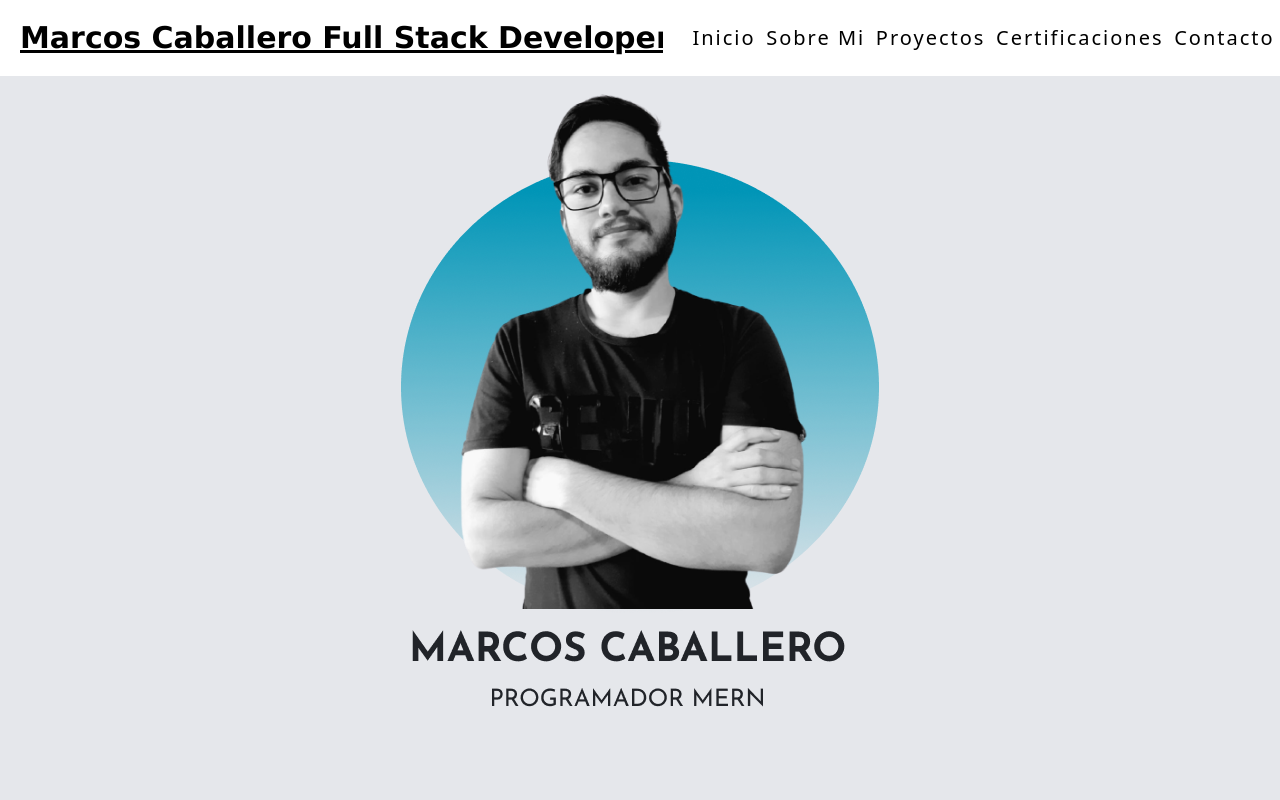
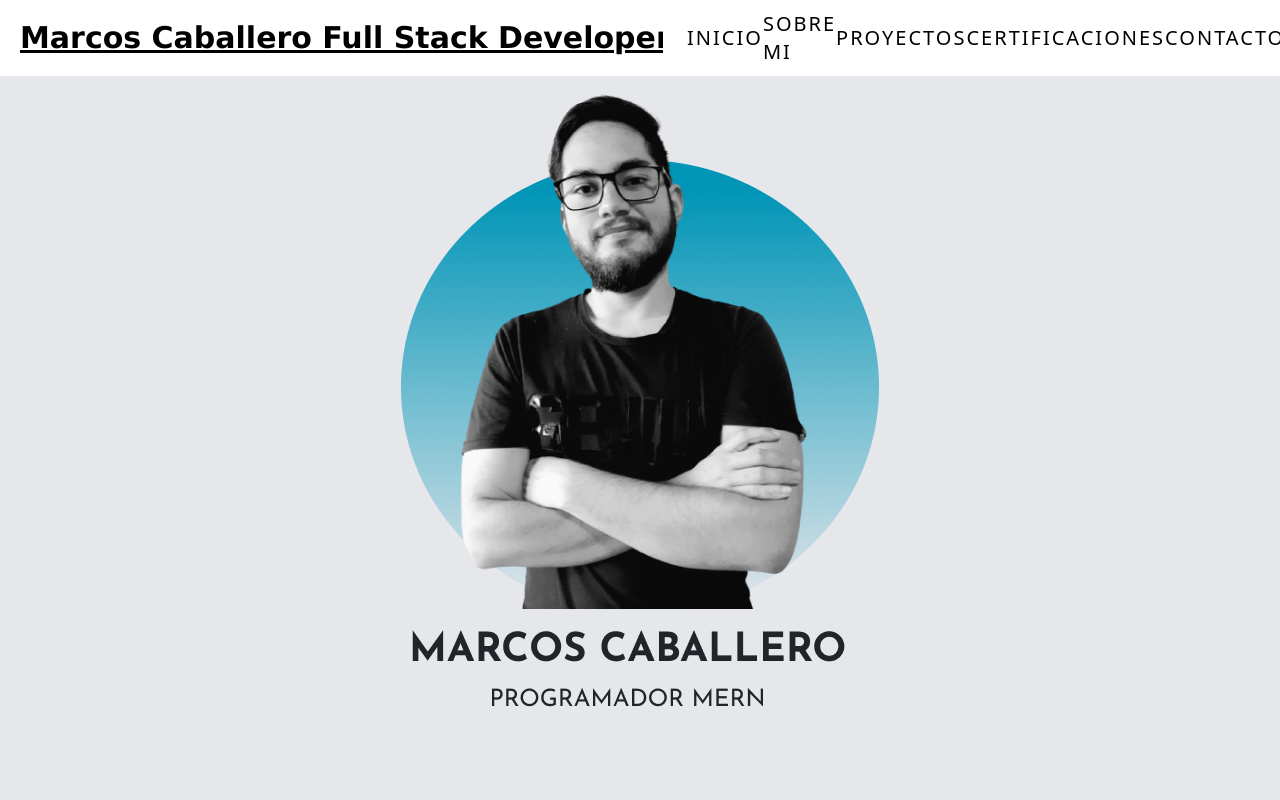
Before and after one commit to MarcosCaballero/personal-portfolio, a React (Create React App) app: page / in a window 1280 px wide. Shown: the top 800 px of the page. Built offline with nearby package versions, Linux system fonts and the light colour scheme.

Commit message:
añadiendo capitalize y uppercase al navbar

```diff
--- a/src/App.css
+++ b/src/App.css
@@ -2,7 +2,6 @@
   margin: 0px;
   padding: 0px;
   box-sizing: border-box;
-  text-transform: capitalize;
 }
 
 h1 {
@@ -16,6 +15,7 @@ h1 {
   width: 31ch;
   animation: typing 5s steps(31), blink 0.5s infinite step-end alternate;
   overflow: hidden;
+  text-transform: capitalize;
 }
 
 @keyframes typing {
--- a/src/components/Navbar/Navbar.tsx
+++ b/src/components/Navbar/Navbar.tsx
@@ -13,7 +13,7 @@ const Navbar = () => {
       <nav className="flex w-2/4 items-center justify-around">
         {routes.map((route, index: number) => (
           <NavLink
-            className=" tracking-widest text-xl"
+            className=" tracking-widest text-xl uppercase"
             key={index}
             to={route.ph}
           >
```
